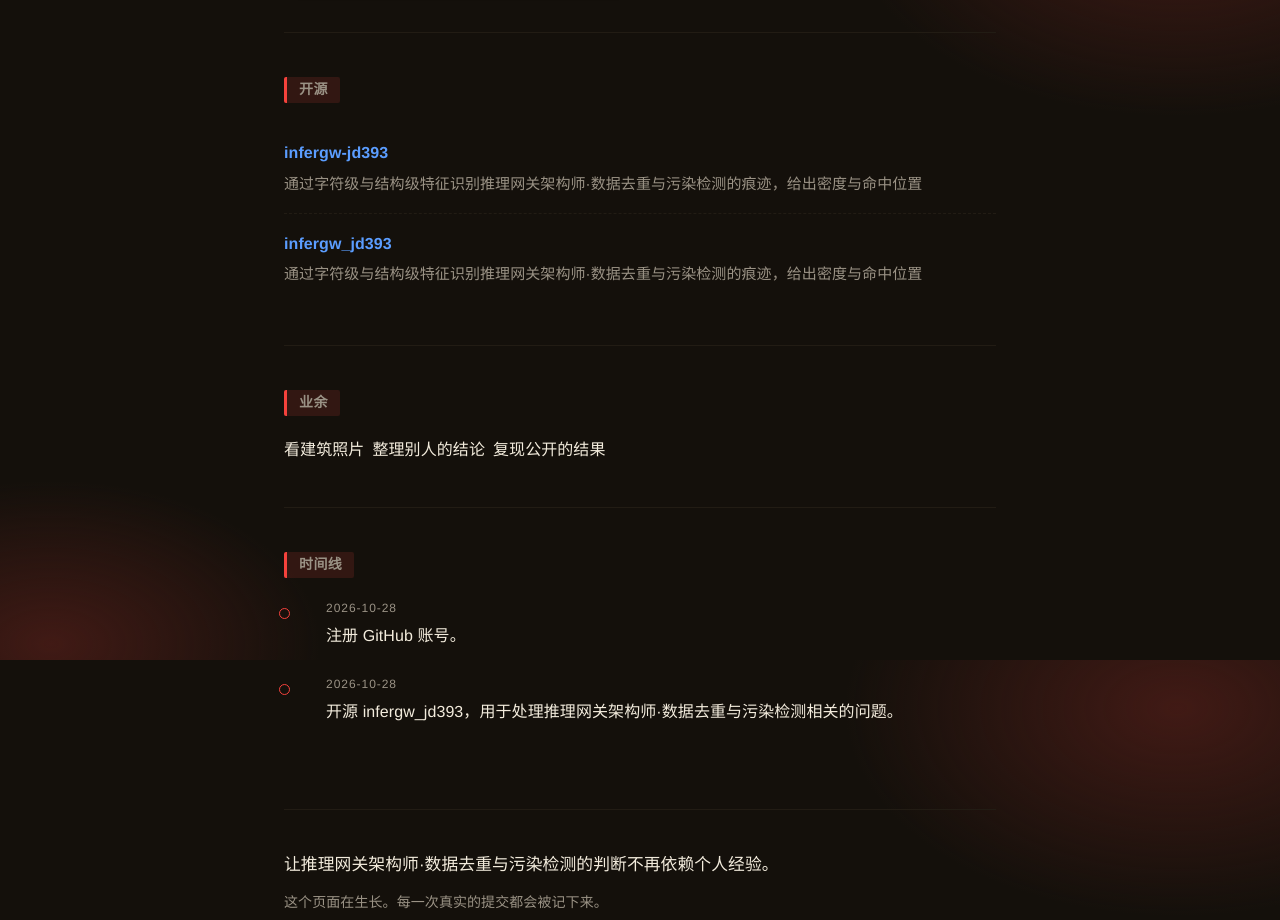
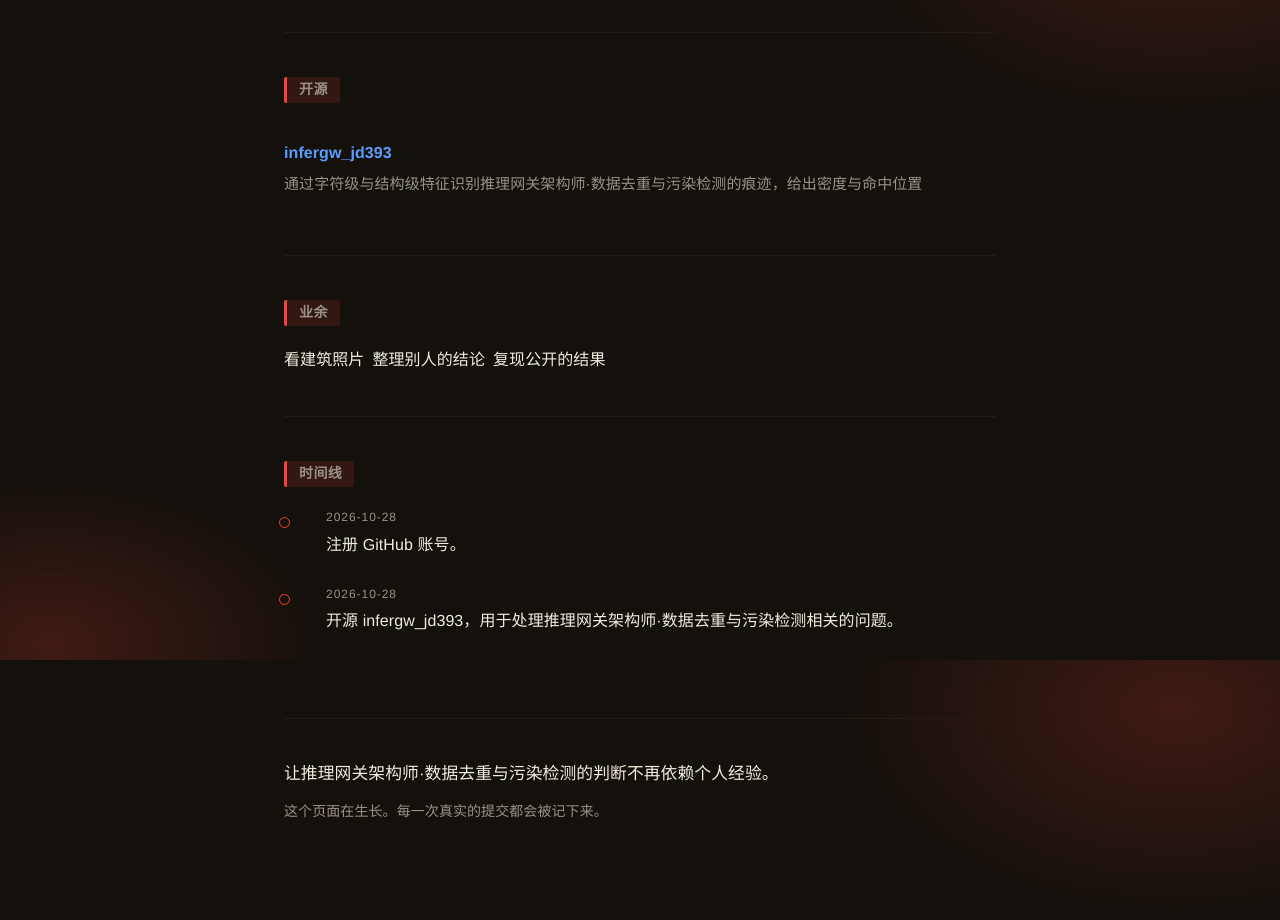
Before and after one commit to card7docto/card7docto.github.io, a plain HTML site: page index.html in a window 1280 px wide. Shown: the part 940-1860 px from the top of the page. Drawn offline with Linux system fonts and the light colour scheme.

Commit message:
fix: 更新个人站点

```diff
--- a/index.html
+++ b/index.html
@@ -102,9 +102,6 @@
 <section id="work">
   <h2>开源</h2>
   <ul class="repos">
-    <li><div class="name"><a href="https://github.com/card7docto/infergw-jd393" rel="noopener">infergw-jd393</a></div>
-      <div class="desc">通过字符级与结构级特征识别推理网关架构师·数据去重与污染检测的痕迹，给出密度与命中位置</div>
-    </li>
     <li><div class="name"><a href="https://github.com/card7docto/infergw_jd393" rel="noopener">infergw_jd393</a></div>
       <div class="desc">通过字符级与结构级特征识别推理网关架构师·数据去重与污染检测的痕迹，给出密度与命中位置</div>
     </li>
```
